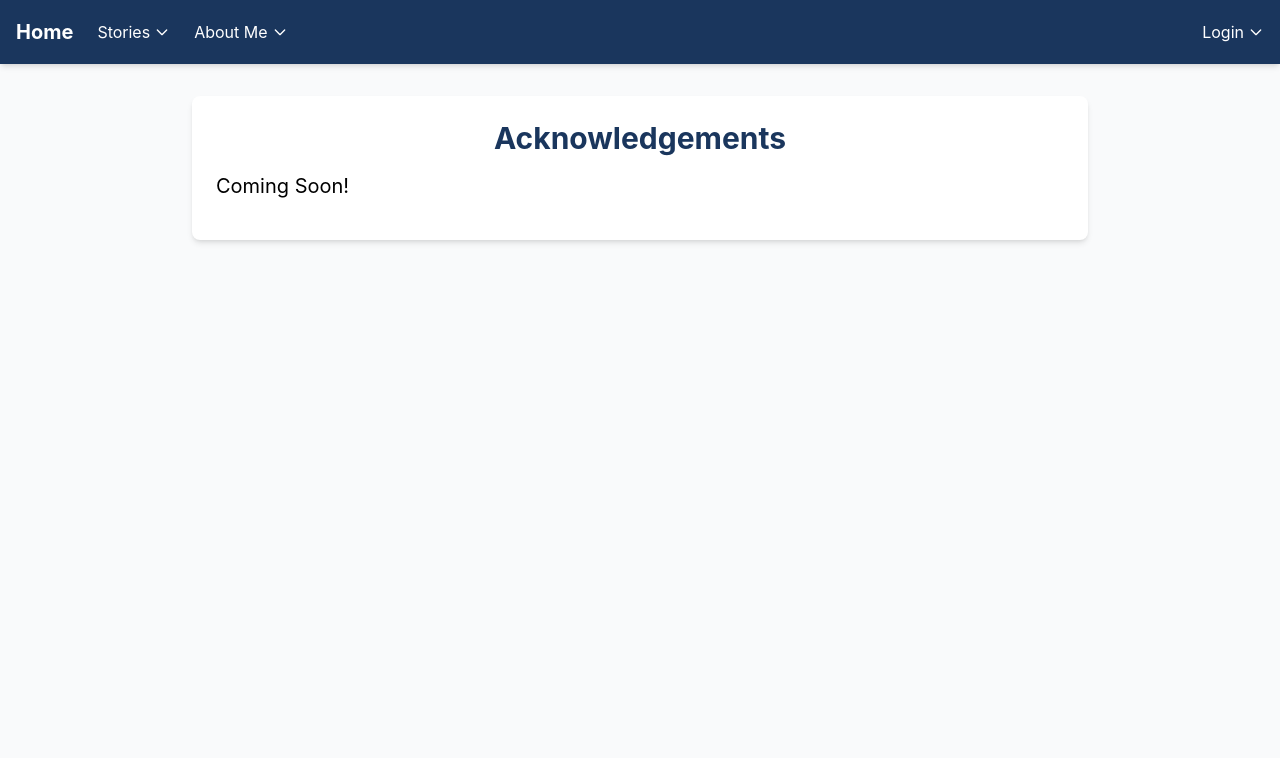
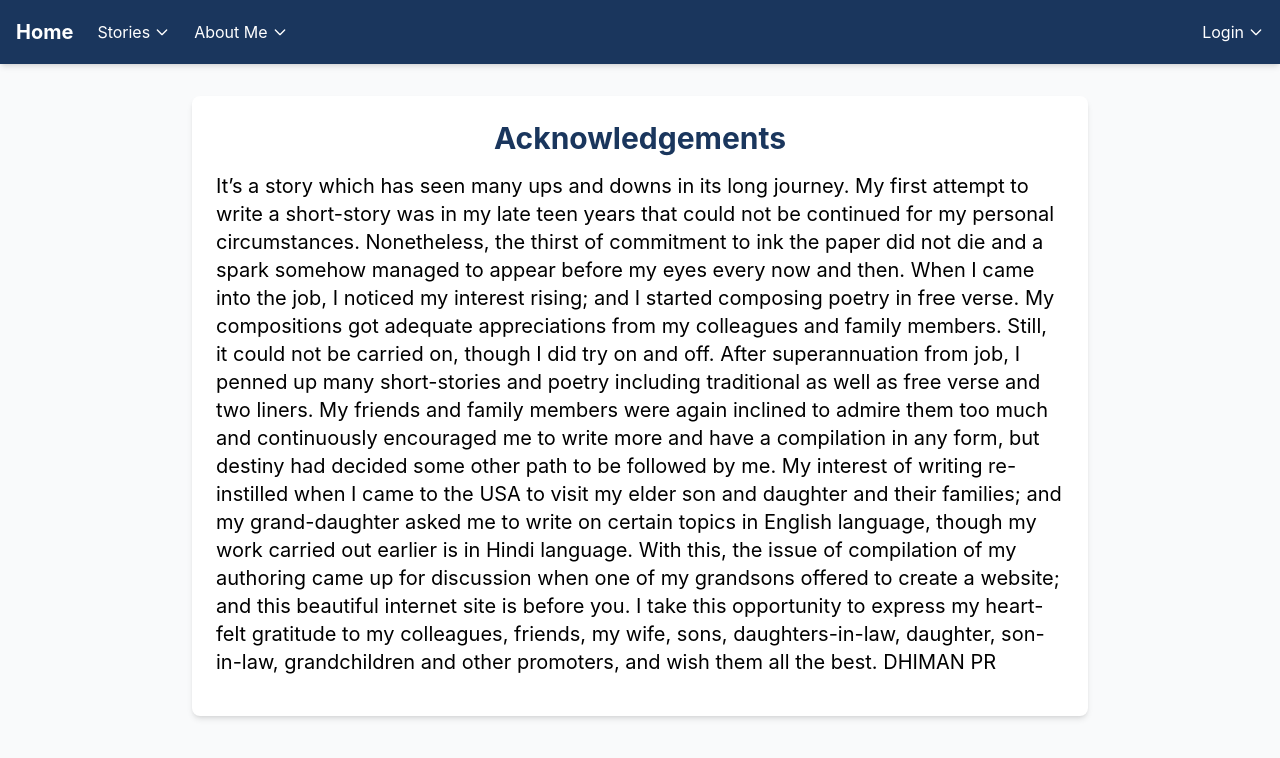
Before and after one commit to Jai-Dhiman/badeblog-frontend, a Vue app: page /acknowledge in a window 1280 px wide. Shown: the top 758 px of the page. Built offline with nearby package versions, Linux system fonts and the light colour scheme.

Commit message:
added acknowledgement

```diff
--- a/src/views/AcknowledgeView.vue
+++ b/src/views/AcknowledgeView.vue
@@ -5,7 +5,27 @@
         <div class="w-full">
           <h1 class="text-3xl font-bold text-primary mb-4 text-center">Acknowledgements</h1>
           <div class="prose prose-lg">
-            <p class="mb-4 text-xl">Coming Soon!</p>
+            <p class="mb-4 text-xl">
+              It’s a story which has seen many ups and downs in its long journey. My first attempt
+              to write a short-story was in my late teen years that could not be continued for my
+              personal circumstances. Nonetheless, the thirst of commitment to ink the paper did not
+              die and a spark somehow managed to appear before my eyes every now and then. When I
+              came into the job, I noticed my interest rising; and I started composing poetry in
+              free verse. My compositions got adequate appreciations from my colleagues and family
+              members. Still, it could not be carried on, though I did try on and off. After
+              superannuation from job, I penned up many short-stories and poetry including
+              traditional as well as free verse and two liners. My friends and family members were
+              again inclined to admire them too much and continuously encouraged me to write more
+              and have a compilation in any form, but destiny had decided some other path to be
+              followed by me. My interest of writing re-instilled when I came to the USA to visit my
+              elder son and daughter and their families; and my grand-daughter asked me to write on
+              certain topics in English language, though my work carried out earlier is in Hindi
+              language. With this, the issue of compilation of my authoring came up for discussion
+              when one of my grandsons offered to create a website; and this beautiful internet site
+              is before you. I take this opportunity to express my heart-felt gratitude to my
+              colleagues, friends, my wife, sons, daughters-in-law, daughter, son-in-law,
+              grandchildren and other promoters, and wish them all the best. DHIMAN PR
+            </p>
           </div>
         </div>
       </div>
```
